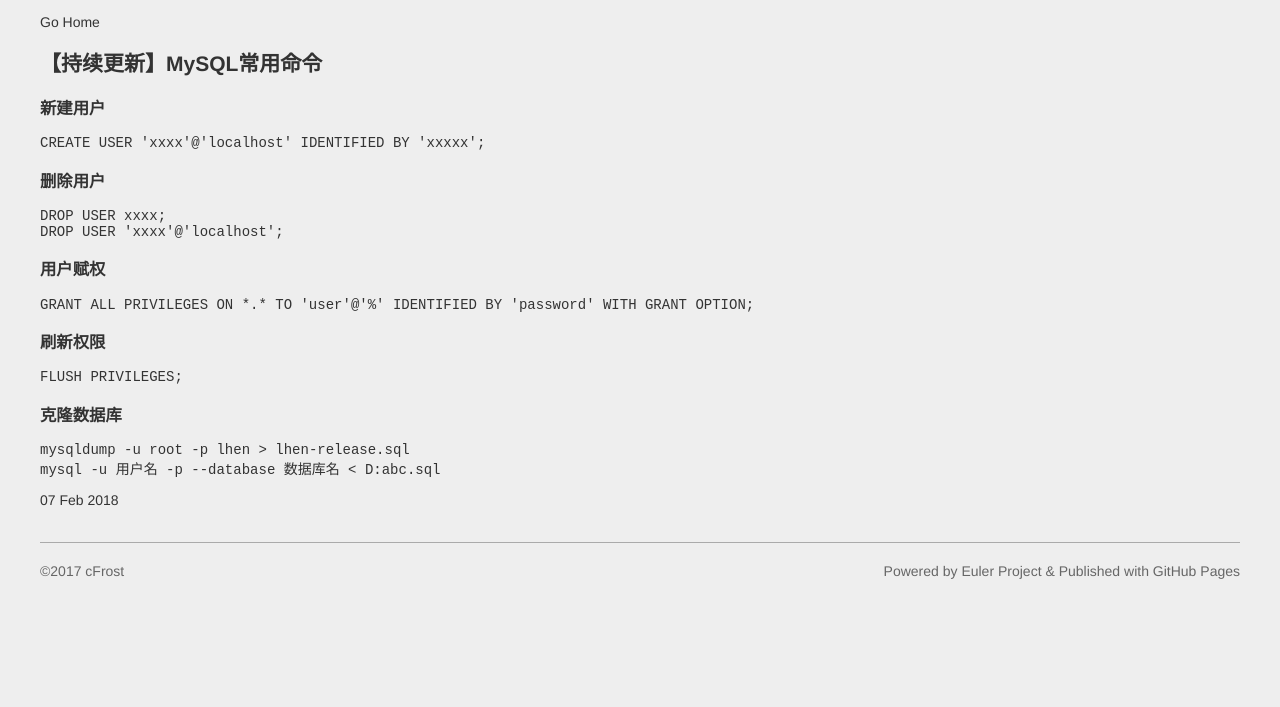
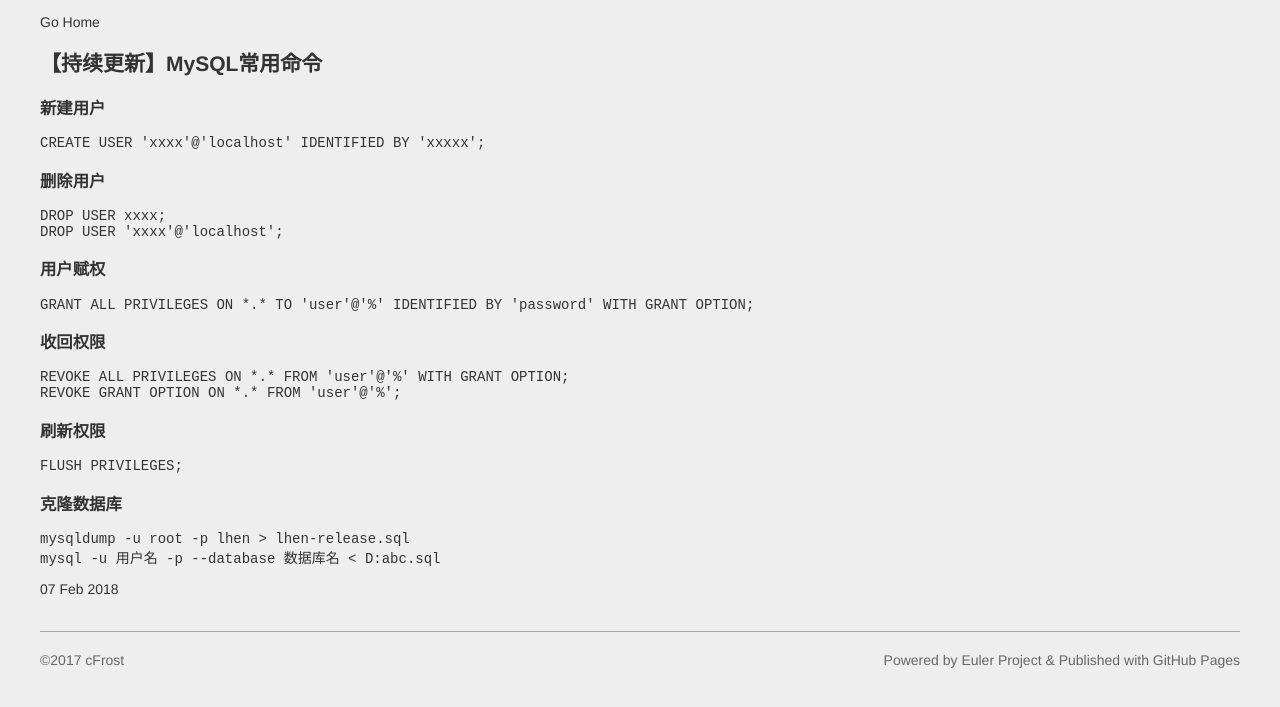
Before and after one commit to cFrost-sun/cfrost-sun.github.io, a Jekyll site: the page built from _posts/2018-02-07-mysql.md, in a window 1280 px wide. Shown: the top 707 px of the page. Built offline with Jekyll 4.4.1, drawn with Linux system fonts in a browser that asks for light colours.

Commit message:
收回权限

````diff
--- a/_posts/2018-02-07-mysql.md
+++ b/_posts/2018-02-07-mysql.md
@@ -6,32 +6,38 @@ title: 【持续更新】MySQL常用命令
 
 ### 新建用户
 
-```shell
+```sql
 CREATE USER 'xxxx'@'localhost' IDENTIFIED BY 'xxxxx';
 ```
 
 ### 删除用户
 
-```shell
+```sql
 DROP USER xxxx;
 DROP USER 'xxxx'@'localhost';
 ```
 
 ### 用户赋权
 
-```shell
+```sql
 GRANT ALL PRIVILEGES ON *.* TO 'user'@'%' IDENTIFIED BY 'password' WITH GRANT OPTION;
+```
+
+### 收回权限
+```sql
+REVOKE ALL PRIVILEGES ON *.* FROM 'user'@'%' WITH GRANT OPTION;
+REVOKE GRANT OPTION ON *.* FROM 'user'@'%';
 ```
 
 ### 刷新权限
 
-```shell
+```sql
 FLUSH PRIVILEGES;
 ```
 
 ### 克隆数据库
 
-```shell
+```sql
 mysqldump -u root -p lhen > lhen-release.sql
 mysql -u 用户名 -p --database 数据库名 < D:abc.sql
 ```
````
